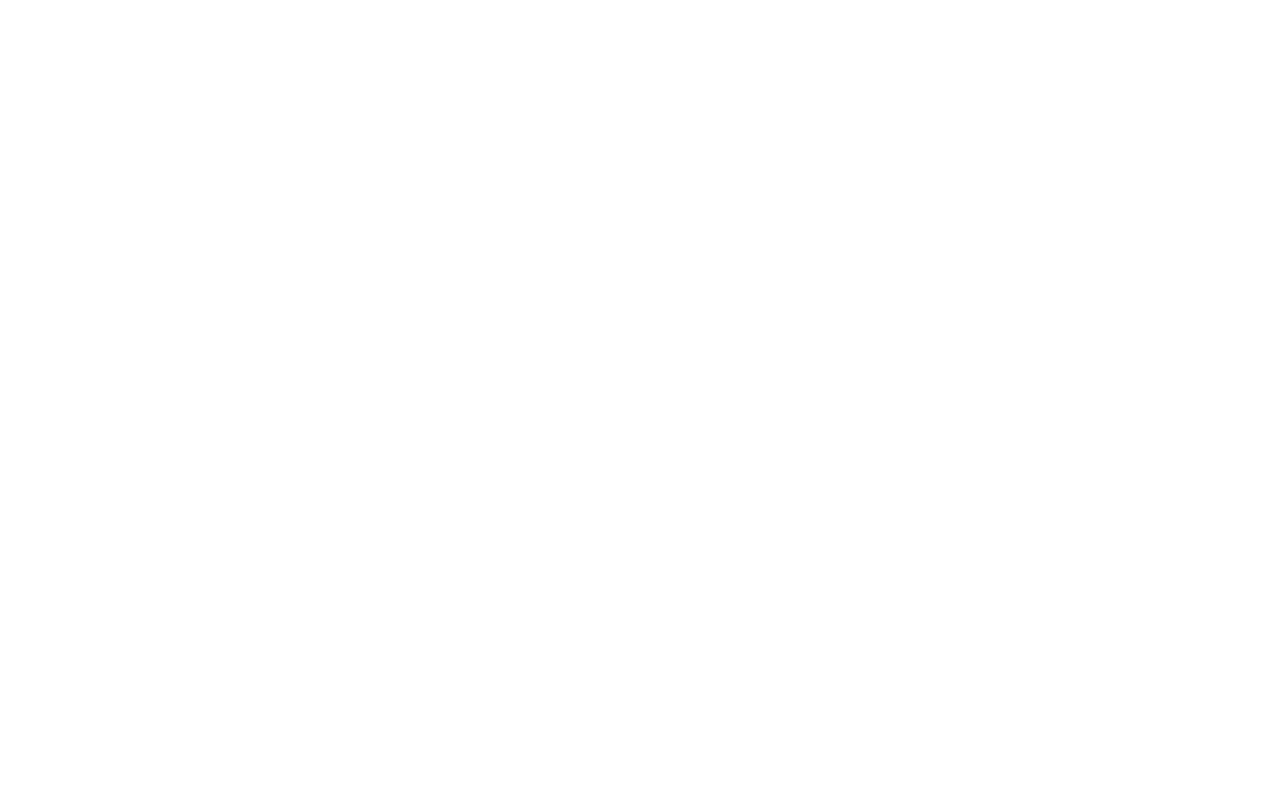
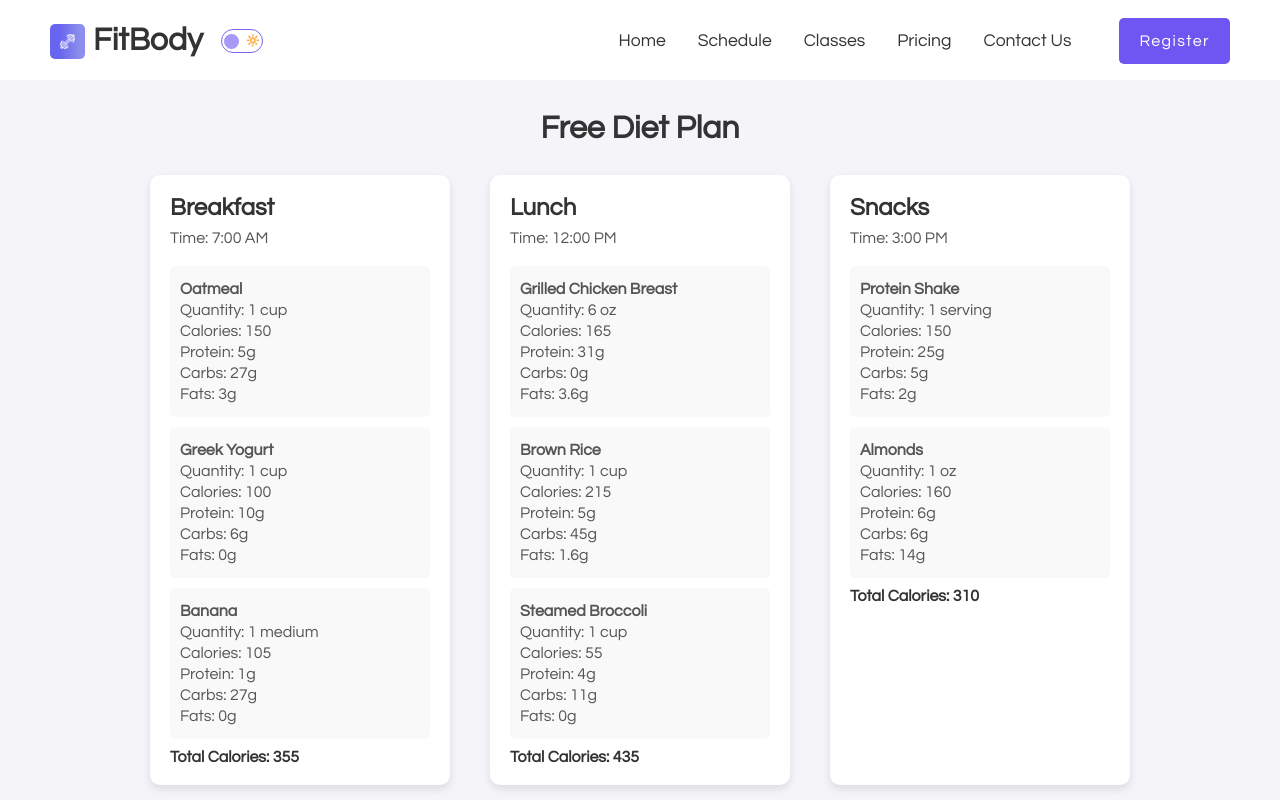
Before and after one commit to abhay-raj19/FitBody, a React (Vite) app: page /diet in a window 1280 px wide. Before the commit this address had no page. Shown: the top 800 px of the page. Built offline with nearby package versions, Linux system fonts and the light colour scheme.

Commit message:
Diet Plan Feature
Signed-off-by: Satyam Singh <businesswithsatyam9555@gmail.com>

```diff
--- a/src/App.jsx
+++ b/src/App.jsx
@@ -12,6 +12,7 @@
 import BackToTop from "./components/UI/BackToTop";
 import LocomotiveScroll from 'locomotive-scroll';
 import Classes from "./components/UI/Classes";
+import Diet from "./components/UI/Diet";
 import { BrowserRouter as Router , Routes, Route } from "react-router-dom";
 
 
@@ -45,6 +46,7 @@
             <BackToTop />
           </div>} />
           <Route path="/classes" element={<Classes />} />
+          <Route path="/diet" element={<Diet />} />
         </Routes>
       </Router>
     </>
--- /dev/null
+++ b/src/components/UI/Diet.jsx
@@ -0,0 +1,167 @@
+import React, { useState } from 'react'
+import Header from '../Header/Header'
+import Footer from './Footer'
+import '../../styles/Diet.css'
+import "../../styles/header.css";
+
+const Diet = () => {
+
+  const [isDarkMode, setDarkMode] = useState(false);
+
+  const diet = [
+    {
+      "gym_diet": {
+        "breakfast": {
+          "time": "7:00 AM",
+          "items": [
+            {
+              "name": "Oatmeal",
+              "quantity": "1 cup",
+              "calories": 150,
+              "protein": "5g",
+              "carbs": "27g",
+              "fats": "3g"
+            },
+            {
+              "name": "Greek Yogurt",
+              "quantity": "1 cup",
+              "calories": 100,
+              "protein": "10g",
+              "carbs": "6g",
+              "fats": "0g"
+            },
+            {
+              "name": "Banana",
+              "quantity": "1 medium",
+              "calories": 105,
+              "protein": "1g",
+              "carbs": "27g",
+              "fats": "0g"
+            }
+          ],
+          "total_calories": 355
+        },
+        "lunch": {
+          "time": "12:00 PM",
+          "items": [
+            {
+              "name": "Grilled Chicken Breast",
+              "quantity": "6 oz",
+              "calories": 165,
+              "protein": "31g",
+              "carbs": "0g",
+              "fats": "3.6g"
+            },
+            {
+              "name": "Brown Rice",
+              "quantity": "1 cup",
+              "calories": 215,
+              "protein": "5g",
+              "carbs": "45g",
+              "fats": "1.6g"
+            },
+            {
+              "name": "Steamed Broccoli",
+              "quantity": "1 cup",
+              "calories": 55,
+              "protein": "4g",
+              "carbs": "11g",
+              "fats": "0g"
+            }
+          ],
+          "total_calories": 435
+        },
+        "snacks": {
+          "time": "3:00 PM",
+          "items": [
+            {
+              "name": "Protein Shake",
+              "quantity": "1 serving",
+              "calories": 150,
+              "protein": "25g",
+              "carbs": "5g",
+              "fats": "2g"
+            },
+            {
+              "name": "Almonds",
+              "quantity": "1 oz",
+              "calories": 160,
+              "protein": "6g",
+              "carbs": "6g",
+              "fats": "14g"
+            }
+          ],
+          "total_calories": 310
+        },
+        "dinner": {
+          "time": "7:00 PM",
+          "items": [
+            {
+              "name": "Baked Salmon",
+              "quantity": "6 oz",
+              "calories": 280,
+              "protein": "25g",
+              "carbs": "0g",
+              "fats": "18g"
+            },
+            {
+              "name": "Quinoa",
+              "quantity": "1 cup",
+              "calories": 220,
+              "protein": "8g",
+              "carbs": "39g",
+              "fats": "3.5g"
+            },
+            {
+              "name": "Mixed Salad",
+              "quantity": "2 cups",
+              "calories": 80,
+              "protein": "2g",
+              "carbs": "10g",
+              "fats": "4g"
+            }
+          ],
+          "total_calories": 580
+        }
+      }
+    }
+  ]
+
+  const dietData = diet[0].gym_diet;
+
+  return (
+    <>
+      <div className={isDarkMode ? "dark-mode-app" : "light-mode-app"}>
+        <Header className="header" isDarkMode={isDarkMode} setDarkMode={setDarkMode} />
+        <div className="exercise-container">
+          <h1>Free Diet Plan</h1>
+          <div className="diet-container">
+            {Object.keys(dietData).map(meal => (
+              <div key={meal} className="meal-card">
+                <h2 className="meal-title">{meal.charAt(0).toUpperCase() + meal.slice(1)}</h2>
+                <p className="meal-time">Time: {dietData[meal].time}</p>
+                <ul className="meal-items">
+                  {dietData[meal].items.map((item, index) => (
+                    <li key={index} className="meal-item">
+                      <p><strong>{item.name}</strong></p>
+                      <p>Quantity: {item.quantity}</p>
+                      <p>Calories: {item.calories}</p>
+                      <p>Protein: {item.protein}</p>
+                      <p>Carbs: {item.carbs}</p>
+                      <p>Fats: {item.fats}</p>
+                    </li>
+                  ))}
+                </ul>
+                <p className="meal-total-calories">Total Calories: {dietData[meal].total_calories}</p>
+              </div>
+            ))}
+          </div>
+
+        </div>
+      </div>
+      <Footer />
+    </>
+  )
+}
+
+export default Diet
--- a/src/components/UI/Start.jsx
+++ b/src/components/UI/Start.jsx
@@ -35,7 +35,8 @@
               determination – you're on the road to a healthier, happier you.{" "}
             </p>
 
-            <button className="register_btn"><Link to="/classes">Get Started</Link></button>
+            <button className="register_btn" style={{'margin':'5px'}}><Link to="/classes">Free Workout</Link></button>
+            <button className="register_btn"><Link to="/diet">Free Diet</Link></button>
           </div>
         </div>
       </div>
--- /dev/null
+++ b/src/styles/Diet.css
@@ -0,0 +1,110 @@
+/* Base styles for both modes */
+.diet-container {
+    display: flex;
+    flex-wrap: wrap;
+    justify-content: center;
+    gap: 20px;
+    padding: 20px;
+  }
+
+  .meal-card {
+    border-radius: 10px;
+    box-shadow: 0 4px 8px rgba(0, 0, 0, 0.1);
+    width: 300px;
+    margin: 10px;
+    padding: 20px;
+    transition: transform 0.2s ease-in-out;
+  }
+
+  .meal-card:hover {
+    transform: scale(1.05);
+  }
+
+  .meal-title {
+    font-size: 1.5em;
+    margin-bottom: 10px;
+  }
+
+  .meal-time {
+    font-size: 1em;
+    margin-bottom: 20px;
+  }
+
+  .meal-items {
+    list-style-type: none;
+    padding: 0;
+  }
+
+  .meal-item {
+    margin: 10px 0;
+    padding: 10px;
+    border-radius: 5px;
+  }
+
+  .meal-item p {
+    margin: 5px 0;
+  }
+
+  .meal-total-calories {
+    font-weight: bold;
+    margin-top: 10px;
+  }
+
+  @media (max-width: 768px) {
+    .diet-container {
+      flex-direction: column;
+      align-items: center;
+    }
+
+    .meal-card {
+      width: 90%;
+    }
+  }
+
+  /* Light mode styles */
+  .light-mode-app {
+    background-color: #f4f4f9;
+    color: #333;
+  }
+
+  .light-mode-app .meal-card {
+    background-color: #fff;
+  }
+
+  .light-mode-app .meal-item {
+    background-color: #f9f9f9;
+  }
+
+  .light-mode-app .meal-title,
+  .light-mode-app .meal-total-calories {
+    color: #333;
+  }
+
+  .light-mode-app .meal-time,
+  .light-mode-app .meal-item p {
+    color: #555;
+  }
+
+  /* Dark mode styles */
+  .dark-mode-app {
+    background-color: #1e1e1e;
+    color: #ddd;
+  }
+
+  .dark-mode-app .meal-card {
+    background-color: #2e2e2e;
+  }
+
+  .dark-mode-app .meal-item {
+    background-color: #3a3a3a;
+  }
+
+  .dark-mode-app .meal-title,
+  .dark-mode-app .meal-total-calories {
+    color: #ddd;
+  }
+
+  .dark-mode-app .meal-time,
+  .dark-mode-app .meal-item p {
+    color: #aaa;
+  }
```
